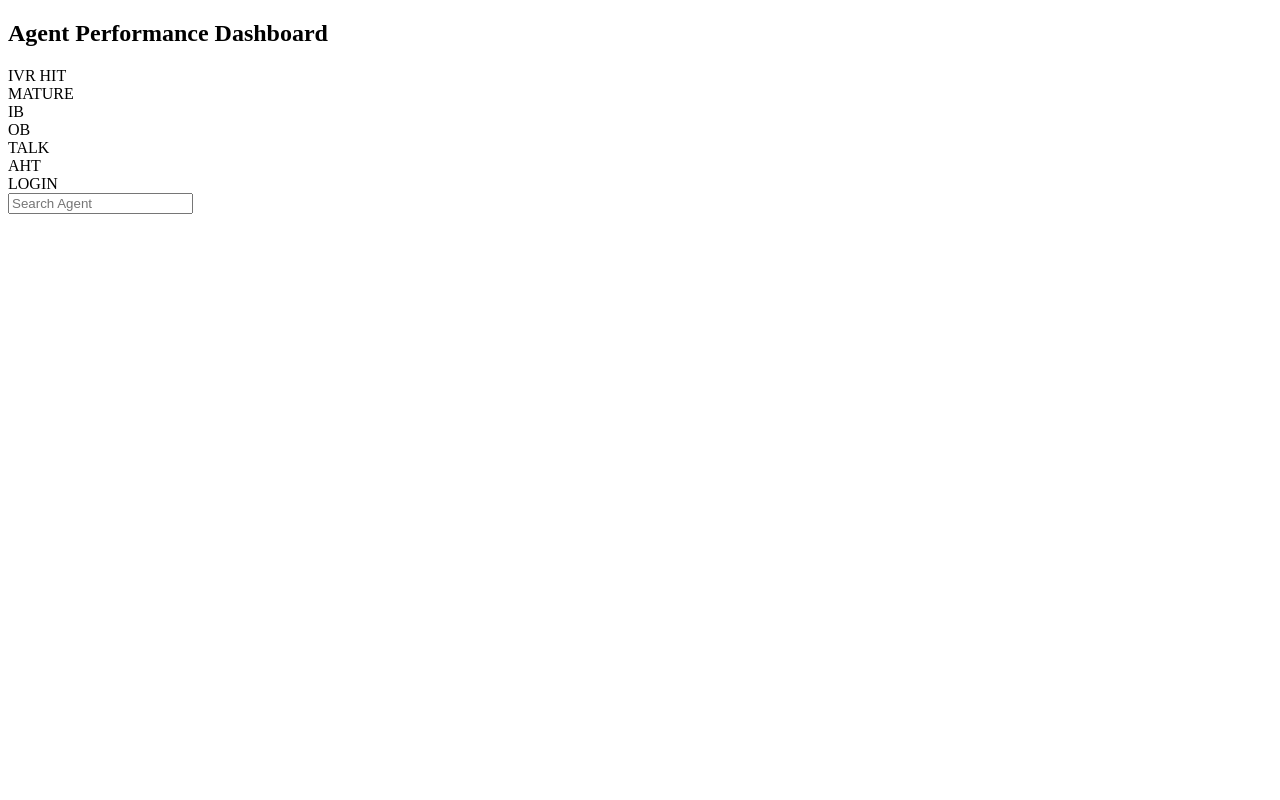
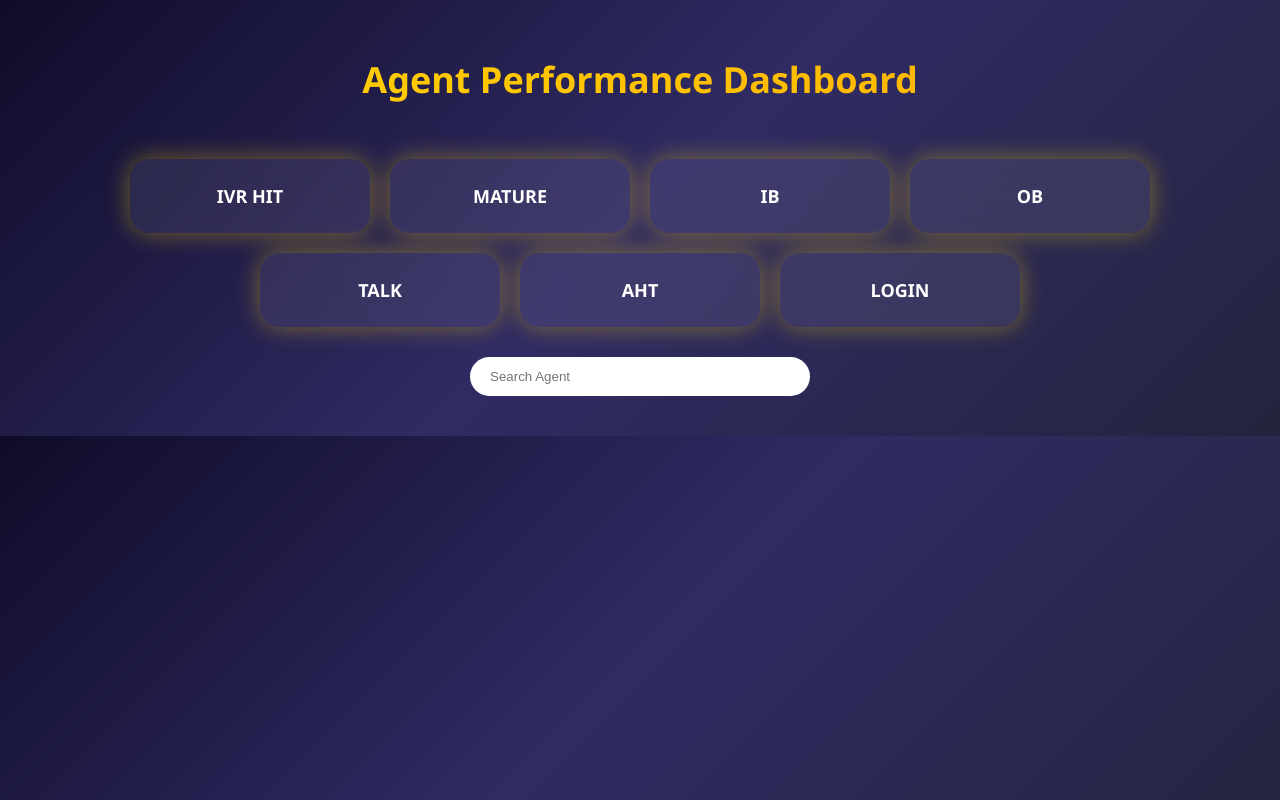
Before and after one commit to Viratmalakar/apr-report, a Flask app: template templates/dashboard.html in a window 1280 px wide. Run offline with Flask 3, Linux system fonts and the light colour scheme; the template is opened without the code that fills it, so the values that code supplies are empty.

Commit message:
Enhance CSS styles for dashboard layout
Added styles for body, header, summary, and table elements. Improved layout and hover effects for summary boxes.

```diff
--- a/static/style.css
+++ b/static/style.css
@@ -1,74 +1,99 @@
-<!DOCTYPE html>
-<html>
-<head>
-    <title>Agent Performance Dashboard</title>
-    <link rel="stylesheet" href="/static/style.css">
-    <script src="/static/script.js"></script>
-</head>
-<body class="bg">
+body.bg {
+    margin: 0;
+    font-family: 'Segoe UI', sans-serif;
+    background: linear-gradient(135deg, #0f0c29, #302b63, #24243e);
+    color: white;
+    overflow-x: hidden;
+}
 
-<!-- Gold Particle Background -->
-<div id="particles-js"></div>
-<script src="https://cdn.jsdelivr.net/particles.js/2.0.0/particles.min.js"></script>
+/* Particle Background */
+#particles-js {
+    position: fixed;
+    width: 100%;
+    height: 100%;
+    z-index: -1;
+    top: 0;
+    left: 0;
+}
 
-<h2 class="header">Agent Performance Dashboard</h2>
+/* Header */
+.header {
+    text-align: center;
+    padding: 25px;
+    font-size: 36px;
+    font-weight: bold;
+    background: linear-gradient(90deg, #FFD700, #ffae00);
+    -webkit-background-clip: text;
+    -webkit-text-fill-color: transparent;
+}
 
-<div class="summary">
-    <div class="box">TOTAL IVR<br>{{summary.total_ivr}}</div>
-    <div class="box">TOTAL MATURE<br>{{summary.total_mature}}</div>
-    <div class="box">IB MATURE<br>{{summary.ib_mature}}</div>
-    <div class="box">OB MATURE<br>{{summary.ob_mature}}</div>
-    <div class="box">TOTAL TALK<br>{{summary.total_talk}}</div>
-    <div class="box">AHT<br>{{summary.aht}}</div>
-    <div class="box">LOGIN COUNT<br>{{summary.login_count}}</div>
-</div>
+/* Summary Cards */
+.summary {
+    display: flex;
+    justify-content: center;
+    flex-wrap: wrap;
+    gap: 20px;
+    margin: 30px;
+}
 
-<input type="text" id="search" onkeyup="searchTable()" placeholder="Search Agent Full Name">
+.box {
+    background: rgba(255,255,255,0.08);
+    backdrop-filter: blur(20px);
+    padding: 25px;
+    border-radius: 20px;
+    width: 190px;
+    text-align: center;
+    font-weight: bold;
+    font-size: 18px;
+    box-shadow: 0 0 25px rgba(255,215,0,0.4);
+    transition: 0.3s;
+}
 
-<div class="table-container">
-<table id="dataTable">
-    <thead>
-        <tr>
-            {% for col in table[0].keys() %}
-            <th>{{col}}</th>
-            {% endfor %}
-        </tr>
-    </thead>
-    <tbody>
-        {% for row in table %}
-        <tr>
-            {% for value in row.values() %}
-            <td>{{value}}</td>
-            {% endfor %}
-        </tr>
-        {% endfor %}
-    </tbody>
-</table>
-</div>
+.box:hover {
+    transform: translateY(-8px);
+    box-shadow: 0 0 40px gold;
+}
 
-<script>
-particlesJS("particles-js", {
-  "particles": {
-    "number": { "value": 90 },
-    "color": { "value": ["#FFD700", "#ffae00", "#ffcc00"] },
-    "shape": { "type": "circle" },
-    "opacity": { "value": 0.8, "random": true },
-    "size": { "value": 4, "random": true },
-    "move": {
-      "enable": true,
-      "speed": 2,
-      "direction": "none",
-      "out_mode": "out"
-    }
-  },
-  "interactivity": {
-    "events": {
-      "onhover": { "enable": true, "mode": "repulse" }
-    }
-  },
-  "retina_detect": true
-});
-</script>
+/* Search */
+#search {
+    display: block;
+    margin: 20px auto;
+    padding: 12px 20px;
+    width: 300px;
+    border-radius: 30px;
+    border: none;
+    outline: none;
+}
 
-</body>
-</html>
+/* Table */
+.table-container {
+    margin: 20px;
+    max-height: 450px;
+    overflow-y: auto;
+    border-radius: 20px;
+}
+
+table {
+    width: 100%;
+    border-collapse: collapse;
+    background: rgba(255,255,255,0.05);
+    backdrop-filter: blur(15px);
+}
+
+th {
+    position: sticky;
+    top: 0;
+    background: linear-gradient(90deg, #FFD700, #ffae00);
+    color: black;
+    padding: 12px;
+    font-weight: bold;
+}
+
+td {
+    padding: 10px;
+    border-bottom: 1px solid rgba(255,255,255,0.1);
+}
+
+tr:hover {
+    background: rgba(255,215,0,0.15);
+}
```
